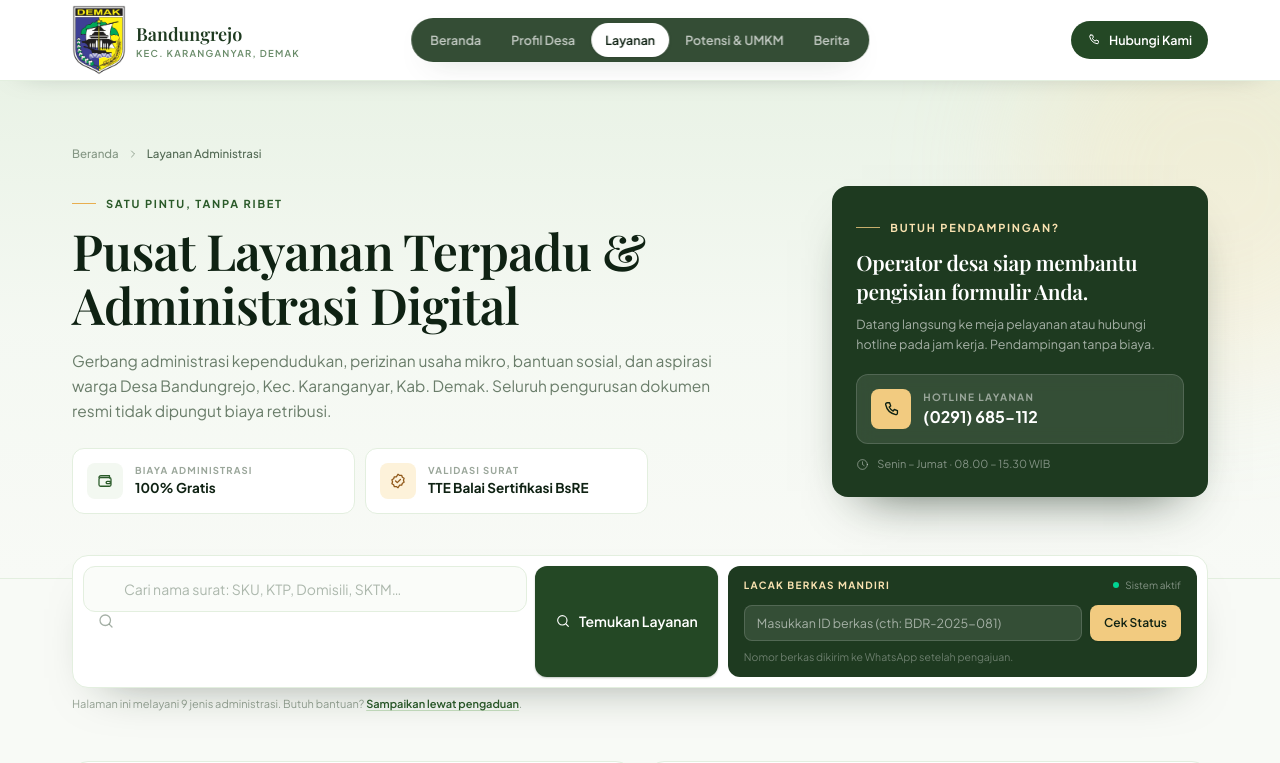
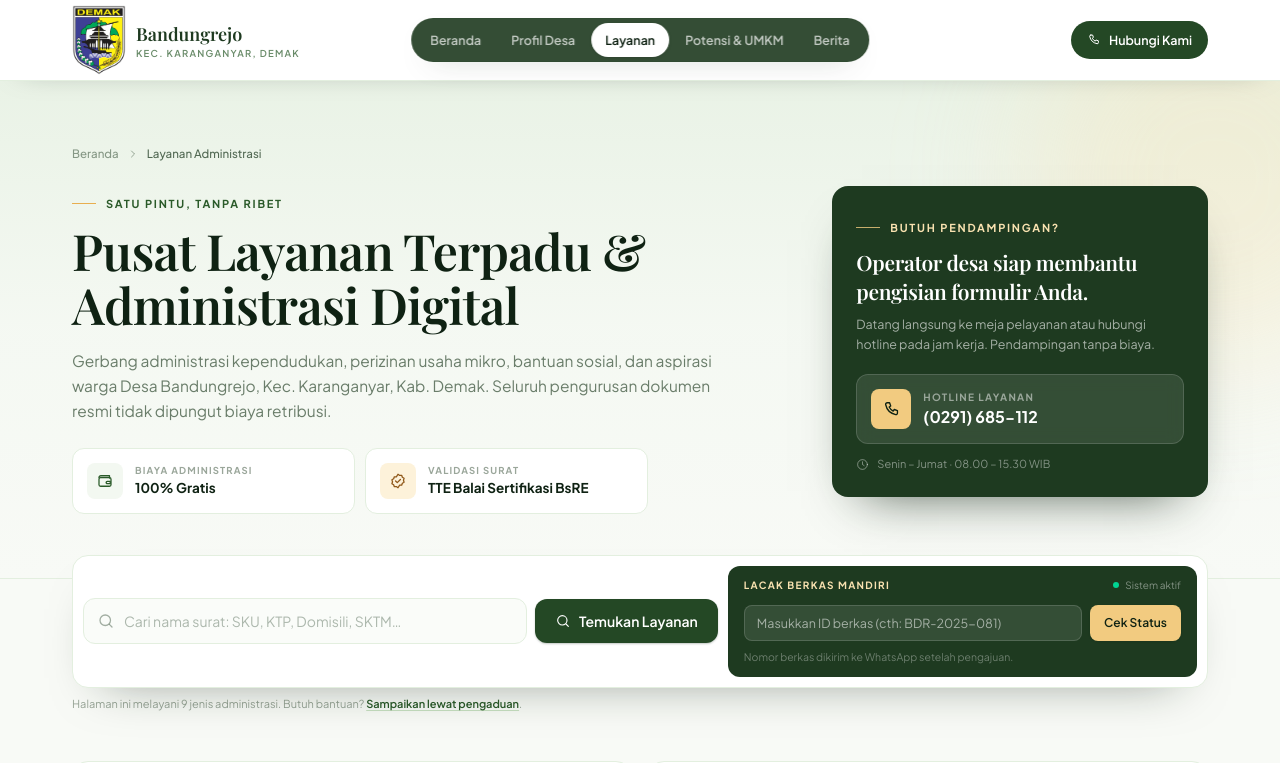
Before and after one commit to Gumiyaa/Bandungrejo, a Vue app: page /layanan in a window 1280 px wide. Shown: the top 763 px of the page. Built offline with nearby package versions, Linux system fonts and the light colour scheme; a web font is replaced by a local one.

Commit message:
fix(services): align search icon and button in tracking bar

```diff
--- a/src/views/LayananView.vue
+++ b/src/views/LayananView.vue
@@ -151,7 +151,7 @@ function sendReport() {
     <!-- Search + lacak berkas -->
     <div class="container-x relative z-10 -mt-6">
       <div class="grid gap-2.5 rounded-2xl border border-forest-100 bg-white p-2.5 shadow-[0_22px_50px_-32px_rgba(15,34,19,.5)] lg:grid-cols-[1.15fr_0.85fr]" v-reveal>
-        <form class="flex flex-col gap-2 sm:flex-row" role="search" @submit.prevent="submitSearch">
+        <form class="flex flex-col gap-2 sm:flex-row sm:items-center" role="search" @submit.prevent="submitSearch">
           <div class="relative flex-1">
             <AppIcon name="search" :size="18" class="pointer-events-none absolute left-3.5 top-1/2 -translate-y-1/2 text-forest-900/40" />
             <input
```
